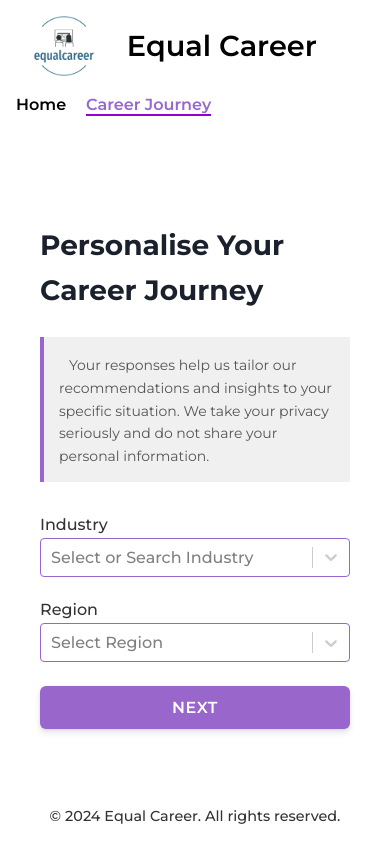
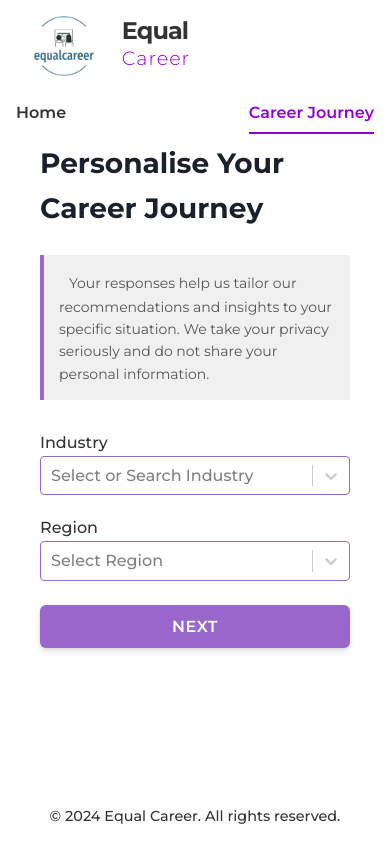
Before and after one commit to JarvisDZQ99/EqualCareer, a React (Vite) app in the folder vite-project/: page /journey in a window 390 px wide. Built offline with nearby package versions, Linux system fonts and the light colour scheme.

Commit message:
feat: ui

```diff
--- a/vite-project/src/Home.tsx
+++ b/vite-project/src/Home.tsx
@@ -3,6 +3,7 @@ import { useNavigate } from 'react-router-dom';
 import Header from './components/Header';
 import Footer from './components/Footer';
 import { FaChartLine, FaBuilding, FaSearch, FaUsers, FaClipboardCheck, FaGraduationCap } from 'react-icons/fa';
+import { motion } from 'framer-motion';
 import './styles/Home.css';
 
 const Home: React.FC = () => {
@@ -31,6 +32,39 @@ const Home: React.FC = () => {
     }
   }, [scrollPosition]);
 
+  const featureItems = [
+    {
+      icon: <FaBuilding />,
+      title: "Gender-Friendly Company Directory",
+      description: "Explore a curated list of companies known for their inclusive policies and supportive work environments for women."
+    },
+    {
+      icon: <FaSearch />,
+      title: "Company Insights",
+      description: "Access detailed information about companies, including their diversity initiatives, work culture, and career growth opportunities."
+    },
+    {
+      icon: <FaChartLine />,
+      title: "Pay Gap Visualization",
+      description: "Understand industry-specific gender pay gaps through interactive visual data representations."
+    },
+    {
+      icon: <FaUsers />,
+      title: "Labor Force Analytics",
+      description: "Gain insights into workforce trends and opportunities for women across various industries and roles."
+    },
+    {
+      icon: <FaClipboardCheck />,
+      title: "Skill Assessment Tools",
+      description: "Evaluate your professional skills and identify areas for growth to enhance your career prospects."
+    },
+    {
+      icon: <FaGraduationCap />,
+      title: "Career Development Resources",
+      description: "Access tailored resources for job search, career advancement, and professional development."
+    }
+  ];
+
   return (
     <div className="home-container">
       <div className="home-parallax-wrapper">
@@ -53,36 +87,21 @@ const Home: React.FC = () => {
         <div className="home-features-section">
           <h2 className="home-section-title">Key Features</h2>
           <div className="home-features-grid">
-            <div className="home-feature-item">
-              <FaBuilding className="home-feature-icon" />
-              <h3 className="home-feature-title">Gender-Friendly Company Directory</h3>
-              <p className="home-feature-description">Explore a curated list of companies known for their inclusive policies and supportive work environments for women.</p>
-            </div>
-            <div className="home-feature-item">
-              <FaSearch className="home-feature-icon" />
-              <h3 className="home-feature-title">Company Insights</h3>
-              <p className="home-feature-description">Access detailed information about companies, including their diversity initiatives, work culture, and career growth opportunities.</p>
-            </div>
-            <div className="home-feature-item">
-              <FaChartLine className="home-feature-icon" />
-              <h3 className="home-feature-title">Pay Gap Visualization</h3>
-              <p className="home-feature-description">Understand industry-specific gender pay gaps through interactive visual data representations.</p>
-            </div>
-            <div className="home-feature-item">
-              <FaUsers className="home-feature-icon" />
-              <h3 className="home-feature-title">Labor Force Analytics</h3>
-              <p className="home-feature-description">Gain insights into workforce trends and opportunities for women across various industries and roles.</p>
-            </div>
-            <div className="home-feature-item">
-              <FaClipboardCheck className="home-feature-icon" />
-              <h3 className="home-feature-title">Skill Assessment Tools</h3>
-              <p className="home-feature-description">Evaluate your professional skills and identify areas for growth to enhance your career prospects.</p>
-            </div>
-            <div className="home-feature-item">
-              <FaGraduationCap className="home-feature-icon" />
-              <h3 className="home-feature-title">Career Development Resources</h3>
-              <p className="home-feature-description">Access tailored resources for job search, career advancement, and professional development.</p>
-            </div>
+            {featureItems.map((item, index) => (
+              <motion.div
+                key={index}
+                className="home-feature-item"
+                initial={{ opacity: 0, y: 20 }}
+                animate={{ opacity: 1, y: 0 }}
+                transition={{ duration: 0.5, delay: index * 0.1 }}
+              >
+                <div className="home-feature-icon-container">
+                  {item.icon}
+                </div>
+                <h3 className="home-feature-title">{item.title}</h3>
+                <p className="home-feature-description">{item.description}</p>
+              </motion.div>
+            ))}
           </div>
         </div>
       </div>
--- a/vite-project/src/components/Header.tsx
+++ b/vite-project/src/components/Header.tsx
@@ -1,4 +1,4 @@
-import React from 'react';
+import React, { useState, useEffect } from 'react';
 import { Link, useLocation } from 'react-router-dom';
 import '../styles/Header.css';
 import logoImage from '/logo.png';
@@ -9,14 +9,32 @@ interface HeaderProps {
 
 const Header: React.FC<HeaderProps> = ({ className = '' }) => {
   const location = useLocation();
+  const [scrolled, setScrolled] = useState(false);
+
+  useEffect(() => {
+    const handleScroll = () => {
+      const isScrolled = window.scrollY > 10;
+      if (isScrolled !== scrolled) {
+        setScrolled(isScrolled);
+      }
+    };
+
+    document.addEventListener('scroll', handleScroll);
+    return () => {
+      document.removeEventListener('scroll', handleScroll);
+    };
+  }, [scrolled]);
 
   return (
-    <header className={`header ${className}`}>
+    <header className={`header ${className} ${scrolled ? 'scrolled' : ''}`}>
       <Link to="/" className="logo">
         <img src={logoImage} alt="Equal Career Logo" className="logo-image" />
-        <h1>Equal Career</h1>
+        <div className="logo-text">
+          <span className="logo-equal">Equal</span>
+          <span className="logo-career">Career</span>
+        </div>
       </Link>
-      <nav>
+      <nav className="nav">
         <Link
           to="/"
           className={`nav-link ${location.pathname === '/' ? 'active' : ''}`}
--- a/vite-project/src/styles/Header.css
+++ b/vite-project/src/styles/Header.css
@@ -3,26 +3,72 @@
   justify-content: space-between;
   align-items: center;
   padding: 1rem 3rem;
-  margin-bottom: 30px;
   font-family: 'Montserrat', sans-serif;
+  position: fixed;
+  top: 0;
+  left: 0;
+  right: 0;
+  z-index: 1000;
+  transition: all 0.3s ease;
+}
+
+.header.scrolled {
+  box-shadow: 0 2px 10px rgba(0, 0, 0, 0.1);
+  background-color: rgba(255, 255, 255, 0.95);
 }
 
 .logo {
+  text-decoration: none;
   display: flex;
   align-items: center;
-  text-decoration: none;
+  transition: transform 0.3s ease;
+}
+
+.logo:hover {
+  transform: translateY(-2px);
 }
 
 .logo-image {
   height: 60px;
-  margin-right: 15px;
+  margin-right: 10px;
+  transition: opacity 0.3s ease;
 }
 
-.logo h1 {
-  margin: 0;
-  font-size: 1.8rem;
-  color: #000000;
-  font-weight: 550;
+.logo-text {
+  display: flex;
+  flex-direction: column;
+}
+
+.logo-equal {
+  font-size: 1.5rem;
+  font-weight: 700;
+  color: #333;
+  letter-spacing: -1px;
+  line-height: 1;
+  position: relative;
+}
+
+.logo-equal::after {
+  content: '';
+  position: absolute;
+  bottom: 0;
+  left: 0;
+  width: 100%;
+  height: 2px;
+  background-color: #9400D3;
+  transform: scaleX(0);
+  transition: transform 0.3s ease;
+}
+
+.logo:hover .logo-equal::after {
+  transform: scaleX(1);
+}
+
+.logo-career {
+  font-size: 1.2rem;
+  font-weight: 300;
+  color: #9400D3;
+  letter-spacing: 1px;
 }
 
 .nav {
@@ -33,19 +79,33 @@
 .nav-link {
   margin-left: 1.5rem;
   text-decoration: none;
-  color: #000000;
+  color: #333;
   font-weight: 600;
   transition: all 0.3s ease;
+  padding: 0.5rem 0;
+  position: relative;
 }
 
-.nav-link:hover {
-  color: #9400D3;
-  transform: scale(1.1);
+.nav-link::after {
+  content: '';
+  position: absolute;
+  bottom: 0;
+  left: 0;
+  width: 100%;
+  height: 2px;
+  background-color: #9400D3;
+  transform: scaleX(0);
+  transition: transform 0.3s ease;
 }
 
+.nav-link:hover::after,
+.nav-link.active::after {
+  transform: scaleX(1);
+}
+
+.nav-link:hover,
 .nav-link.active {
-  color: #9966CC;
-  border-bottom: 2px solid #9400D3;
+  color: #9400D3;
 }
 
 @media (max-width: 768px) {
@@ -61,13 +121,15 @@
 
   .nav {
     width: 100%;
-    flex-wrap: wrap;
-    justify-content: flex-start;
+    justify-content: space-between;
   }
 
   .nav-link {
     margin-left: 0;
-    margin-right: 20px;
-    margin-bottom: 0.5rem;
+    margin-right: 1rem;
+  }
+
+  .nav-link:last-child {
+    margin-right: 0;
   }
 }
--- a/vite-project/src/styles/Home.css
+++ b/vite-project/src/styles/Home.css
@@ -1,4 +1,3 @@
-/* Global styles should remain unchanged */
 * {
   margin: 0;
   padding: 0;
@@ -12,7 +11,6 @@ body, html {
   font-family: 'Montserrat', sans-serif;
 }
 
-/* Home-specific styles */
 .home-container {
   position: relative;
   min-height: 100vh;
@@ -21,7 +19,6 @@ body, html {
 
 .home-parallax-wrapper {
   height: 100vh;
-  overflow-x: hidden;
   overflow-y: auto;
   perspective: 1px;
 }
@@ -37,7 +34,6 @@ body, html {
   background-position: center;
   background-repeat: no-repeat;
   transform-origin: 0 0;
-  will-change: transform;
 }
 
 .home-content {
@@ -47,7 +43,6 @@ body, html {
   transform: translate(-50%, -50%);
   text-align: center;
   color: rgb(0, 0, 0);
-  padding: 20px;
   z-index: 2;
 }
 
@@ -61,7 +56,7 @@ body, html {
 
 .home-start-button {
   padding: 10px 20px;
-  font-size: 20px;
+  font-size: 1.25rem;
   font-weight: 500;
   border: none;
   border-radius: 4px;
@@ -80,7 +75,7 @@ body, html {
 .home-content-section {
   position: relative;
   background-color: #ffffff;
-  padding: 80px 0;
+  padding: 5rem 0;
   z-index: 1;
 }
 
@@ -88,12 +83,12 @@ body, html {
   max-width: 1200px;
   margin: 0 auto;
   text-align: center;
-  padding: 60px 20px;
+  padding: 3.75rem 1.25rem;
 }
 
 .home-section-title {
   font-size: 2.8rem;
-  margin-bottom: 40px;
+  margin-bottom: 2.5rem;
   color: #333;
   position: relative;
   display: inline-block;
@@ -102,11 +97,11 @@ body, html {
 .home-section-title::after {
   content: '';
   position: absolute;
-  bottom: -10px;
+  bottom: -0.625rem;
   left: 50%;
   transform: translateX(-50%);
-  width: 60px;
-  height: 3px;
+  width: 3.75rem;
+  height: 0.1875rem;
   background-color: #9966cc;
 }
 
@@ -121,15 +116,15 @@ body, html {
 .home-features-grid {
   display: grid;
   grid-template-columns: repeat(auto-fit, minmax(300px, 1fr));
-  gap: 30px;
-  margin-top: 60px;
+  gap: 2rem;
+  margin-top: 3.75rem;
 }
 
 .home-feature-item {
   background-color: #ffffff;
-  border-radius: 12px;
+  border-radius: 0.75rem;
   box-shadow: 0 10px 30px rgba(0, 0, 0, 0.1);
-  padding: 30px;
+  padding: 2rem;
   transition: all 0.3s ease;
   display: flex;
   flex-direction: column;
@@ -142,22 +137,32 @@ body, html {
   box-shadow: 0 15px 35px rgba(0, 0, 0, 0.15);
 }
 
-.home-feature-title {
-  font-size: 1.6rem;
-  margin-bottom: 15px;
+.home-feature-icon-container {
+  background: #f0f0f0;
+  width: 3.75rem;
+  height: 3.75rem;
+  border-radius: 50%;
+  display: flex;
+  justify-content: center;
+  align-items: center;
+  margin-bottom: 1rem;
+}
+
+.home-feature-icon-container svg {
+  font-size: 1.5rem;
   color: #9966cc;
 }
 
+.home-feature-title {
+  font-size: 1.4rem;
+  margin-bottom: 0.9375rem;
+  color: #333;
+}
+
 .home-feature-description {
-  font-size: 1.1rem;
+  font-size: 1rem;
   color: #666;
   line-height: 1.6;
-}
-
-.home-feature-icon {
-  font-size: 3rem;
-  color: #9966cc;
-  margin-bottom: 20px;
 }
 
 @media (max-width: 768px) {
@@ -166,7 +171,7 @@ body, html {
   }
 
   .home-start-button {
-    padding: 12px 24px;
+    padding: 0.75rem 1.5rem;
     font-size: 1rem;
   }
 
@@ -181,4 +186,12 @@ body, html {
   .home-features-grid {
     grid-template-columns: 1fr;
   }
+
+  .home-feature-title {
+    font-size: 1.2rem;
+  }
+
+  .home-feature-description {
+    font-size: 0.9rem;
+  }
 }
```
